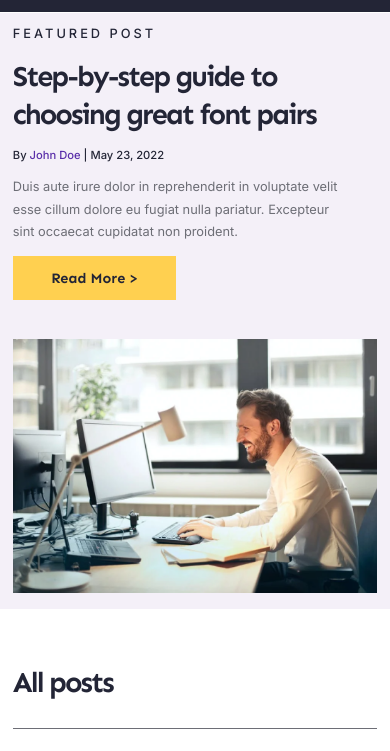
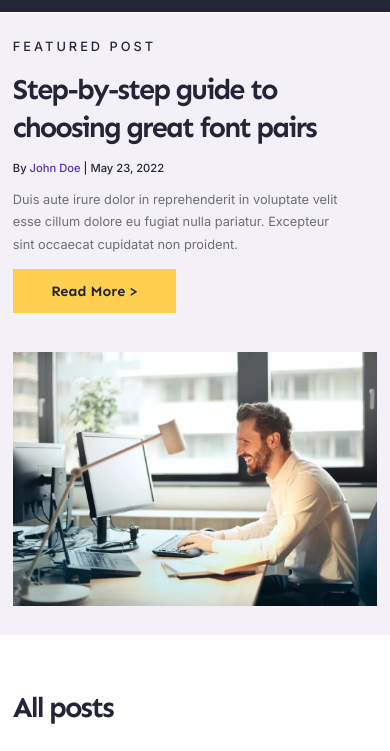
Before and after one commit to Luan-Thanhh/training, a website: page blogpage.html in a window 390 px wide. Shown: the part 51-802 px from the top of the page. Drawn offline with Linux system fonts and the light colour scheme.

Commit message:
fix picture author

```diff
--- a/scss/pages/_authorpage.scss
+++ b/scss/pages/_authorpage.scss
@@ -25,6 +25,10 @@
       width: 60%;
       height: 2.3rem;
       background-color: $yellowBg;
+
+      @include respond(mobile) {
+        left: 0;
+      }
     }
 
     &::after {
@@ -35,6 +39,11 @@
       width: 20%;
       height: 2.3rem;
       background-color: $purple;
+
+      @include respond(mobile) {
+        width: 40%;
+        right: 0;
+      }
     }
 
     @include respond(tablet) {
@@ -109,6 +118,12 @@
   }
 
   &__item-img {
+    max-width: 41.2rem;
+    width: 100%;
+
+    img {
+      width: 100%;
+    }
   }
 
   &__item-content {
--- a/scss/pages/_blogpage.scss
+++ b/scss/pages/_blogpage.scss
@@ -29,7 +29,7 @@
 
     @include respond(mobile) {
       margin: 0 -1.6rem;
-      padding: 1.6rem;
+      padding: 3.2rem 1.6rem;
     }
 
     &--title {
--- a/scss/pages/_homepage.scss
+++ b/scss/pages/_homepage.scss
@@ -90,7 +90,7 @@
     }
 
     @include respond(mobile) {
-      padding: 3.2rem 1.6rem;
+      padding: 4.8rem 1.6rem;
     }
   }
 
```
Also changed, not shown: css/style.css, 1 other file.
